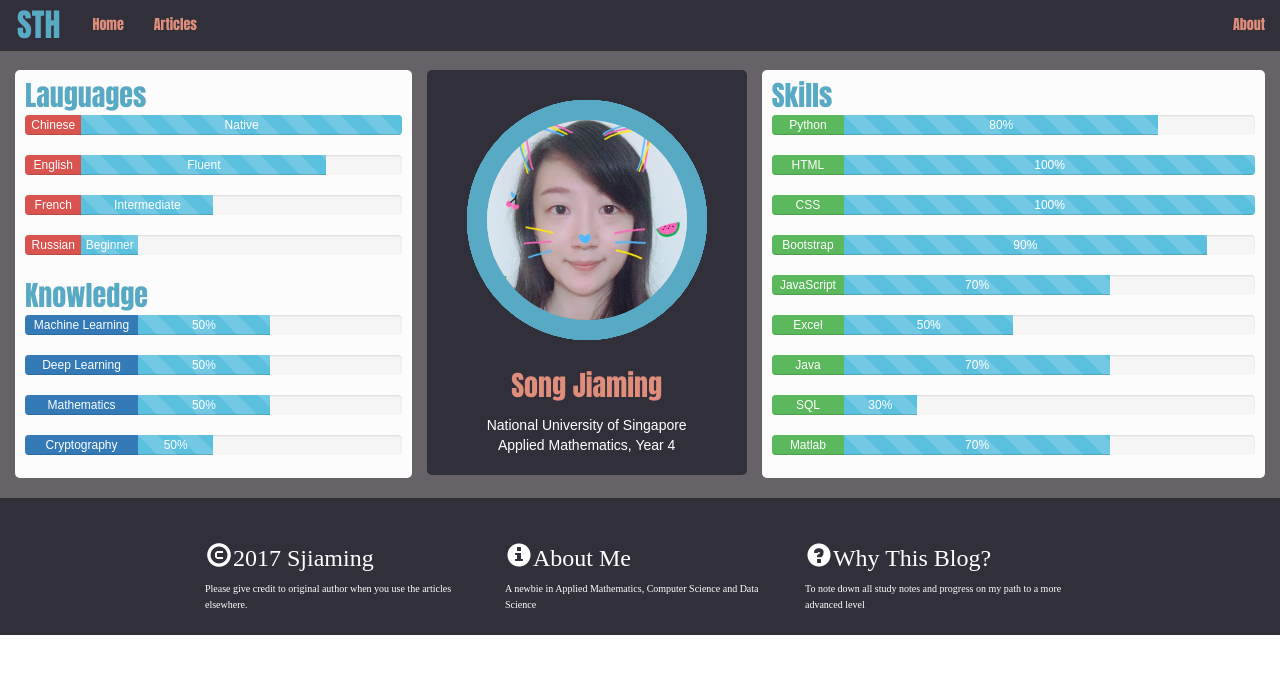
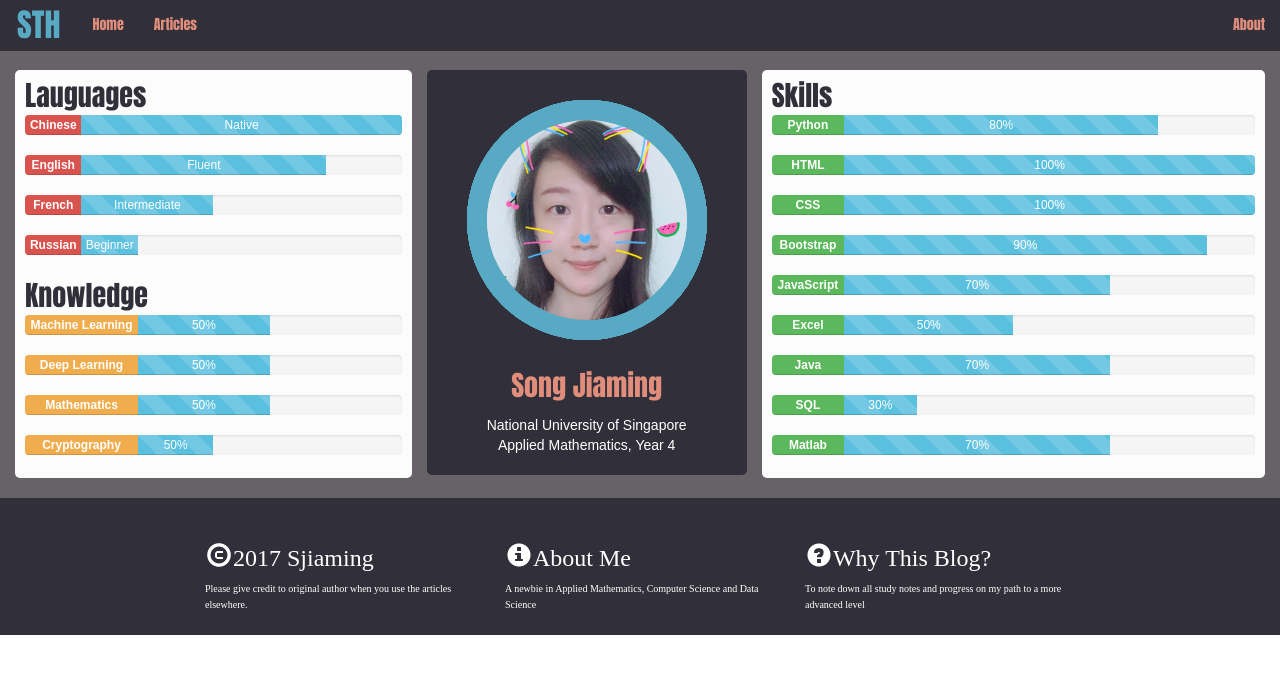
Before and after one commit to sjiaming/BlogSth, a Jekyll site: the page built from about.html, in a window 1280 px wide. Shown: the top 674 px of the page. Built offline with Jekyll 4.4.1, drawn with Linux system fonts in a browser that asks for light colours; nearby versions of some CDN libraries.

Commit message:
Finalised About Page

```diff
--- a/_includes/css/about.css
+++ b/_includes/css/about.css
@@ -69,6 +69,6 @@
 
 .about-main .caption{
   font-family: impact;
-  color: #58A9C4;
+  color: #31303A;
   font-size:2em;
 }
--- a/_includes/knowledge.html
+++ b/_includes/knowledge.html
@@ -2,7 +2,7 @@
     <ul class="list-unstyled list-skills">
         <li>
             <div class="progress">
-                <div class="progress-bar progress-bar- " role="progressbar" style="width: 30%" aria-valuenow="30" aria-valuemin="0" aria-valuemax="100">Machine Learning</div>
+                <div class="progress-bar progress-bar-warning " role="progressbar" style="width: 30%" aria-valuenow="30" aria-valuemin="0" aria-valuemax="100"><span>Machine Learning</span></div>
                 <div class="progress-bar progress-bar-info progress-bar-striped" role="progressbar" style="width: 35%" aria-valuenow="35" aria-valuemin="0" aria-valuemax="100">
                     50%
                 </div>
@@ -12,7 +12,7 @@
 
         <li>
             <div class="progress">
-                <div class="progress-bar progress-bar-" role="progressbar" style="width: 30%" aria-valuenow="30" aria-valuemin="0" aria-valuemax="100">Deep Learning</div>
+                <div class="progress-bar progress-bar-warning" role="progressbar" style="width: 30%" aria-valuenow="30" aria-valuemin="0" aria-valuemax="100"><span>Deep Learning</span></div>
                 <div class="progress-bar progress-bar-info progress-bar-striped" role="progressbar" style="width: 35%" aria-valuenow="35" aria-valuemin="0" aria-valuemax="100">50%</div>
             </div>
 
@@ -20,7 +20,7 @@
 
         <li>
             <div class="progress">
-                <div class="progress-bar progress-bar-" role="progressbar" style="width: 30%" aria-valuenow="30" aria-valuemin="0" aria-valuemax="100">Mathematics</div>
+                <div class="progress-bar progress-bar-warning" role="progressbar" style="width: 30%" aria-valuenow="30" aria-valuemin="0" aria-valuemax="100"><span>Mathematics</span></div>
                 <div class="progress-bar progress-bar-info progress-bar-striped" role="progressbar" style="width: 35%" aria-valuenow="35" aria-valuemin="0" aria-valuemax="100">50%</div>
             </div>
 
@@ -28,7 +28,7 @@
 
         <li>
             <div class="progress">
-                <div class="progress-bar progress-bar-" role="progressbar" style="width: 30%" aria-valuenow="30" aria-valuemin="0" aria-valuemax="100">Cryptography</div>
+                <div class="progress-bar progress-bar-warning" role="progressbar" style="width: 30%" aria-valuenow="30" aria-valuemin="0" aria-valuemax="100"><span>Cryptography</span></div>
                 <div class="progress-bar progress-bar-info progress-bar-striped" role="progressbar" style="width: 20%" aria-valuenow="20" aria-valuemin="0" aria-valuemax="100">50%</div>
             </div>
 
--- a/_includes/language.html
+++ b/_includes/language.html
@@ -2,7 +2,7 @@
     <ul class="list-unstyled list-skills">
         <li>
             <div class="progress">
-                <div class="progress-bar progress-bar-danger " role="progressbar" style="width: 15%" aria-valuenow="15" aria-valuemin="0" aria-valuemax="100">Chinese</div>
+                <div class="progress-bar progress-bar-danger " role="progressbar" style="width: 15%" aria-valuenow="15" aria-valuemin="0" aria-valuemax="100"><span>Chinese</span></div>
                 <div class="progress-bar progress-bar-info progress-bar-striped" role="progressbar" style="width: 85%" aria-valuenow="100" aria-valuemin="0" aria-valuemax="100">
                     Native
                 </div>
@@ -12,7 +12,7 @@
 
         <li>
             <div class="progress">
-                <div class="progress-bar progress-bar-danger" role="progressbar" style="width: 15%" aria-valuenow="15" aria-valuemin="0" aria-valuemax="100">English</div>
+                <div class="progress-bar progress-bar-danger" role="progressbar" style="width: 15%" aria-valuenow="15" aria-valuemin="0" aria-valuemax="100"><span>English</span></div>
                 <div class="progress-bar progress-bar-info progress-bar-striped" role="progressbar" style="width: 65%" aria-valuenow="65" aria-valuemin="0" aria-valuemax="100">Fluent</div>
             </div>
 
@@ -20,7 +20,7 @@
 
         <li>
             <div class="progress">
-                <div class="progress-bar progress-bar-danger" role="progressbar" style="width: 15%" aria-valuenow="15" aria-valuemin="0" aria-valuemax="100">French</div>
+                <div class="progress-bar progress-bar-danger" role="progressbar" style="width: 15%" aria-valuenow="15" aria-valuemin="0" aria-valuemax="100"><span>French</span></div>
                 <div class="progress-bar progress-bar-info progress-bar-striped" role="progressbar" style="width: 35%" aria-valuenow="35" aria-valuemin="0" aria-valuemax="100">Intermediate</div>
             </div>
 
@@ -28,7 +28,7 @@
 
         <li>
             <div class="progress">
-                <div class="progress-bar progress-bar-danger" role="progressbar" style="width: 15%" aria-valuenow="15" aria-valuemin="0" aria-valuemax="100">Russian</div>
+                <div class="progress-bar progress-bar-danger" role="progressbar" style="width: 15%" aria-valuenow="15" aria-valuemin="0" aria-valuemax="100"><span>Russian</span></div>
                 <div class="progress-bar progress-bar-info progress-bar-striped" role="progressbar" style="width: 15%" aria-valuenow="15" aria-valuemin="0" aria-valuemax="100">Beginner</div>
             </div>
 
--- a/_includes/skill.html
+++ b/_includes/skill.html
@@ -1,47 +1,47 @@
 
             <div class="progress">
-                <div class="progress-bar progress-bar-success" role="progressbar" style="width: 15%" aria-valuenow="15" aria-valuemin="0" aria-valuemax="100">Python</div>
+                <div class="progress-bar progress-bar-success" role="progressbar" style="width: 15%" aria-valuenow="15" aria-valuemin="0" aria-valuemax="100"><span>Python</span></div>
                 <div class="progress-bar progress-bar-info progress-bar-striped" role="progressbar" style="width: 65%" aria-valuenow="80" aria-valuemin="0" aria-valuemax="100">80%</div>
             </div>
 
 
               <div class="progress">
-                <div class="progress-bar progress-bar-success" role="progressbar" style="width: 15%" aria-valuenow="15" aria-valuemin="0" aria-valuemax="100">HTML</div>
+                <div class="progress-bar progress-bar-success" role="progressbar" style="width: 15%" aria-valuenow="15" aria-valuemin="0" aria-valuemax="100"><span>HTML</span></div>
                 <div class="progress-bar progress-bar-info progress-bar-striped" role="progressbar" style="width: 85%" aria-valuenow="100" aria-valuemin="0" aria-valuemax="100">100%</div>
             </div>
 
             <div class="progress">
-                <div class="progress-bar progress-bar-success" role="progressbar" style="width: 15%" aria-valuenow="15" aria-valuemin="0" aria-valuemax="100">CSS</div>
+                <div class="progress-bar progress-bar-success" role="progressbar" style="width: 15%" aria-valuenow="15" aria-valuemin="0" aria-valuemax="100"><span>CSS</span></div>
                 <div class="progress-bar progress-bar-info progress-bar-striped" role="progressbar" style="width: 85%" aria-valuenow="100" aria-valuemin="0" aria-valuemax="100">100%</div>
             </div>
 
             <div class="progress">
-                <div class="progress-bar progress-bar-success" role="progressbar" style="width: 15%" aria-valuenow="15" aria-valuemin="0" aria-valuemax="100">Bootstrap</div>
+                <div class="progress-bar progress-bar-success" role="progressbar" style="width: 15%" aria-valuenow="15" aria-valuemin="0" aria-valuemax="100"><span>Bootstrap</span></div>
                 <div class="progress-bar progress-bar-info progress-bar-striped" role="progressbar" style="width: 75%" aria-valuenow="90" aria-valuemin="0" aria-valuemax="100">90%</div>
             </div>
 
 
             <div class="progress">
-                <div class="progress-bar progress-bar-success" role="progressbar" style="width: 15%" aria-valuenow="15" aria-valuemin="0" aria-valuemax="100">JavaScript</div>
+                <div class="progress-bar progress-bar-success" role="progressbar" style="width: 15%" aria-valuenow="15" aria-valuemin="0" aria-valuemax="100"><span>JavaScript</span></div>
                 <div class="progress-bar progress-bar-info progress-bar-striped" role="progressbar" style="width: 55%" aria-valuenow="70" aria-valuemin="0" aria-valuemax="100">70%</div>
             </div>
 
               <div class="progress">
-                <div class="progress-bar progress-bar-success" role="progressbar" style="width: 15%" aria-valuenow="15" aria-valuemin="0" aria-valuemax="100">Excel</div>
+                <div class="progress-bar progress-bar-success" role="progressbar" style="width: 15%" aria-valuenow="15" aria-valuemin="0" aria-valuemax="100"><span>Excel</span></div>
                 <div class="progress-bar progress-bar-info progress-bar-striped" role="progressbar" style="width: 35%" aria-valuenow="35" aria-valuemin="0" aria-valuemax="100">50%</div>
             </div>
 
             <div class="progress">
-                <div class="progress-bar progress-bar-success" role="progressbar" style="width: 15%" aria-valuenow="15" aria-valuemin="0" aria-valuemax="100">Java</div>
+                <div class="progress-bar progress-bar-success" role="progressbar" style="width: 15%" aria-valuenow="15" aria-valuemin="0" aria-valuemax="100"><span>Java</span></div>
                 <div class="progress-bar progress-bar-info progress-bar-striped" role="progressbar" style="width: 55%" aria-valuenow="70" aria-valuemin="0" aria-valuemax="100">70%</div>
             </div>
 
             <div class="progress">
-                <div class="progress-bar progress-bar-success" role="progressbar" style="width: 15%" aria-valuenow="15" aria-valuemin="0" aria-valuemax="100">SQL</div>
+                <div class="progress-bar progress-bar-success" role="progressbar" style="width: 15%" aria-valuenow="15" aria-valuemin="0" aria-valuemax="100"><span>SQL</span></div>
                 <div class="progress-bar progress-bar-info progress-bar-striped" role="progressbar" style="width: 15%" aria-valuenow="70" aria-valuemin="0" aria-valuemax="100">30%</div>
             </div>
 
              <div class="progress">
-                <div class="progress-bar progress-bar-success" role="progressbar" style="width: 15%" aria-valuenow="15" aria-valuemin="0" aria-valuemax="100">Matlab</div>
+                <div class="progress-bar progress-bar-success" role="progressbar" style="width: 15%" aria-valuenow="15" aria-valuemin="0" aria-valuemax="100"><span>Matlab</span></div>
                 <div class="progress-bar progress-bar-info progress-bar-striped" role="progressbar" style="width: 55%" aria-valuenow="70" aria-valuemin="0" aria-valuemax="100">70%</div>
             </div>
```
Also changed, not shown: _includes/css/skill.css (+2 -9 lines), README.md.
